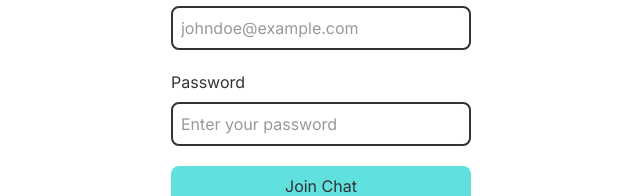
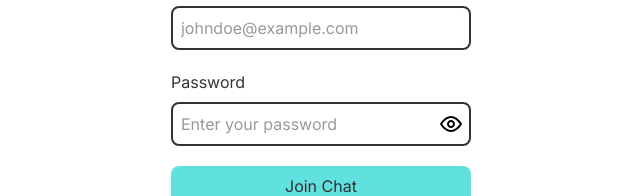
Before and after one commit to edisss1/realtime-chat-task, a React (Vite) app: page / in a window 1280 px wide. Shown: the part 362-558 px from the top of the page, without its empty margins (319-959 px from the left). Built offline with nearby package versions, Linux system fonts and the light colour scheme; no server answers.

Commit message:
update: added sign up

```diff
--- /dev/null
+++ b/src/assets/EyeOpenedIcon.tsx
@@ -0,0 +1,19 @@
+const EyeOpenedIcon = () => {
+    return (
+        <svg
+            width="24"
+            height="24"
+            viewBox="0 0 24 24"
+            fill="none"
+            xmlns="http://www.w3.org/2000/svg"
+        >
+            <path
+                fill-rule="evenodd"
+                clip-rule="evenodd"
+                d="M6.30147 15.5771C4.77832 14.2684 3.6904 12.7726 3.18002 12C3.6904 11.2274 4.77832 9.73158 6.30147 8.42294C7.87402 7.07185 9.81574 6 12 6C14.1843 6 16.1261 7.07185 17.6986 8.42294C19.2218 9.73158 20.3097 11.2274 20.8201 12C20.3097 12.7726 19.2218 14.2684 17.6986 15.5771C16.1261 16.9282 14.1843 18 12 18C9.81574 18 7.87402 16.9282 6.30147 15.5771ZM12 4C9.14754 4 6.75717 5.39462 4.99812 6.90595C3.23268 8.42276 2.00757 10.1376 1.46387 10.9698C1.05306 11.5985 1.05306 12.4015 1.46387 13.0302C2.00757 13.8624 3.23268 15.5772 4.99812 17.0941C6.75717 18.6054 9.14754 20 12 20C14.8525 20 17.2429 18.6054 19.002 17.0941C20.7674 15.5772 21.9925 13.8624 22.5362 13.0302C22.947 12.4015 22.947 11.5985 22.5362 10.9698C21.9925 10.1376 20.7674 8.42276 19.002 6.90595C17.2429 5.39462 14.8525 4 12 4ZM10 12C10 10.8954 10.8955 10 12 10C13.1046 10 14 10.8954 14 12C14 13.1046 13.1046 14 12 14C10.8955 14 10 13.1046 10 12ZM12 8C9.7909 8 8.00004 9.79086 8.00004 12C8.00004 14.2091 9.7909 16 12 16C14.2092 16 16 14.2091 16 12C16 9.79086 14.2092 8 12 8Z"
+                fill="#000000"
+            />
+        </svg>
+    )
+}
+export default EyeOpenedIcon
--- a/src/components/Common/Input.tsx
+++ b/src/components/Common/Input.tsx
@@ -8,6 +8,7 @@ type InputProps = {
     minWidth?: "min-w-[200px]" | "min-w-[300px]"
     maxWidth?: "max-w-[200px]" | "max-w-[300px]"
     className?: string
+    icon?: React.ReactNode
 }
 
 const Input = ({
@@ -19,10 +20,11 @@ const Input = ({
     placeholder,
     minWidth = "min-w-[300px]",
     maxWidth = "max-w-[300px]",
-    className = `border-2 border-text p-2 rounded-lg ${minWidth} ${maxWidth}`
+    className = `border-2 border-text p-2 rounded-lg ${minWidth} ${maxWidth}`,
+    icon
 }: InputProps) => {
     return (
-        <div className="flex flex-col gap-2">
+        <div className="flex flex-col gap-2 relative">
             {label && <label htmlFor={id}>{label}</label>}
             <input
                 className={className}
@@ -32,6 +34,12 @@ const Input = ({
                 onChange={onChange}
                 placeholder={placeholder}
             />
+
+            {icon && (
+                <div className="absolute right-2 top-1/2 translate-y-1">
+                    {icon}
+                </div>
+            )}
         </div>
     )
 }
--- a/src/pages/SignUp.tsx
+++ b/src/pages/SignUp.tsx
@@ -1,27 +1,69 @@
 import { Link } from "react-router-dom"
 import Button from "../components/Common/Button"
 import Input from "../components/Common/Input"
+import { useState } from "react"
+import EyeClosedIcon from "../assets/EyeClosedIcon"
+import EyeOpenedIcon from "../assets/EyeOpenedIcon"
+import { signUp } from "../services/signUp"
 
 const SignUp = () => {
+    const [name, setName] = useState("")
+    const [email, setEmail] = useState("")
+    const [password, setPassword] = useState("")
+    const [isShowingPassword, setIsShowingPassword] = useState(false)
+
+    const handleSubmit = (e: React.FormEvent) => {
+        e.preventDefault()
+        signUp(name, email, password)
+    }
+
     return (
         <div className="w-screen h-screen flex flex-col gap-6 items-center justify-center">
-            <form className="flex flex-col items-center gap-5">
+            <form
+                onSubmit={handleSubmit}
+                className="flex flex-col items-center gap-5"
+            >
                 <h1 className="text-3xl font-bold">Welcome to Realtime Chat</h1>
                 <Input
+                    value={name}
+                    onChange={(e) => setName(e.target.value)}
                     label="Name"
                     placeholder="John Doe"
                     minWidth={"min-w-[300px]"}
                 />
                 <Input
+                    value={email}
+                    onChange={(e) => setEmail(e.target.value)}
                     label="Email"
                     placeholder="johndoe@example.com"
                     minWidth={"min-w-[300px]"}
                 />
                 <Input
+                    value={password}
+                    onChange={(e) => setPassword(e.target.value)}
                     label="Password"
                     placeholder="Enter your password"
                     minWidth={"min-w-[300px]"}
+                    type={isShowingPassword ? "text" : "password"}
+                    icon={
+                        isShowingPassword ? (
+                            <Button
+                                type="button"
+                                onClick={() => setIsShowingPassword(false)}
+                            >
+                                <EyeClosedIcon />
+                            </Button>
+                        ) : (
+                            <Button
+                                type="button"
+                                onClick={() => setIsShowingPassword(true)}
+                            >
+                                <EyeOpenedIcon />
+                            </Button>
+                        )
+                    }
                 />
+
                 <Button
                     type="submit"
                     className="bg-accent w-full max-w-[300px] py-2 rounded-lg hover:-translate-y-0.5 transition-transform duration-200 "
--- a/src/services/signUp.ts
+++ b/src/services/signUp.ts
@@ -20,6 +20,10 @@ export async function signUp(name: string, email: string, password: string) {
         const newUserDoc = doc(db, "users", user.id)
         await setDoc(newUserDoc, user)
 
+        console.log("user created", user)
+
         localStorage.setItem("userID", user.id)
-    } catch (error) {}
+    } catch (error) {
+        console.error(error)
+    }
 }
```
Also changed, not shown: src/assets/EyeClosedIcon.tsx (added, +19 -0 lines).
